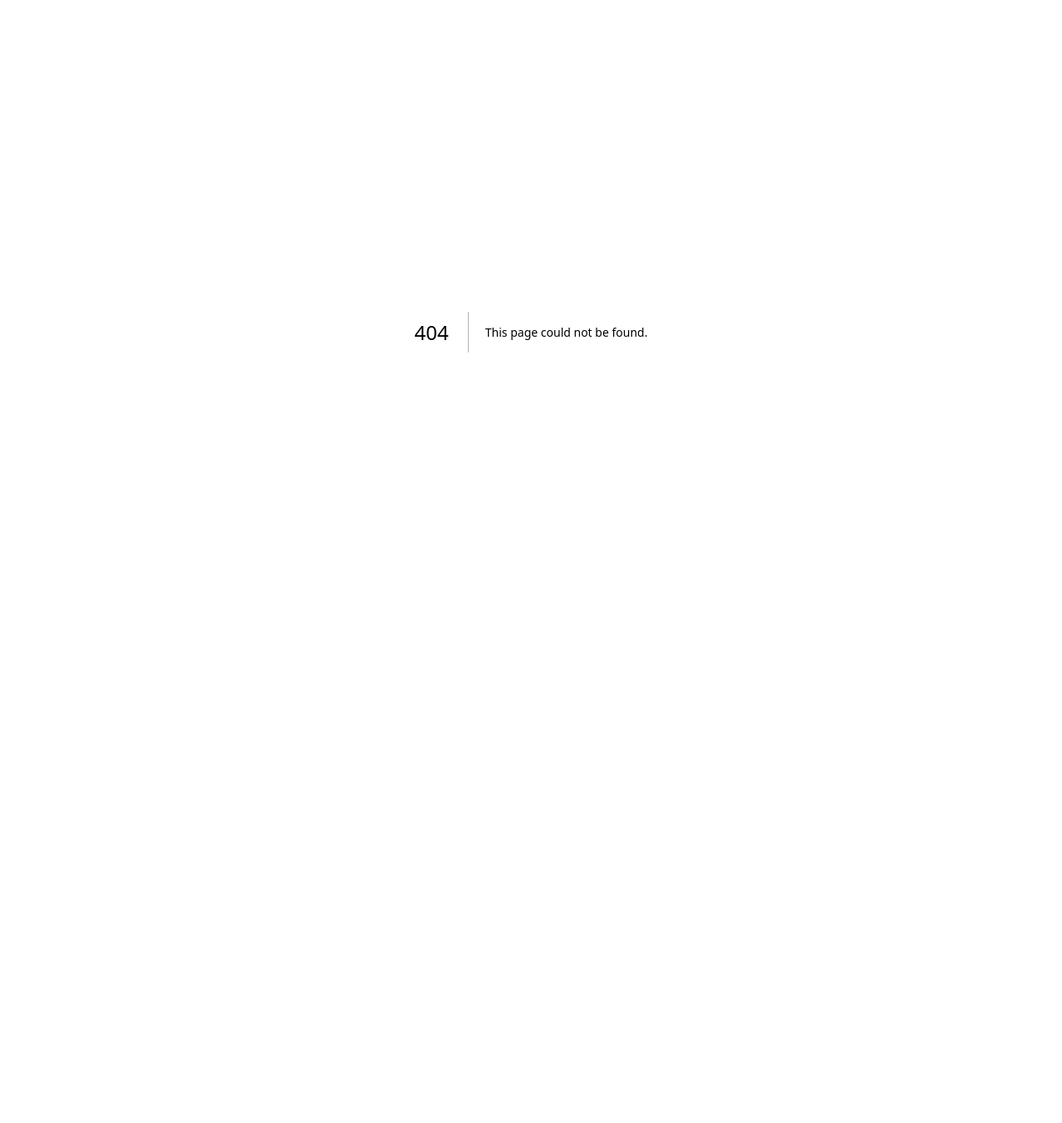
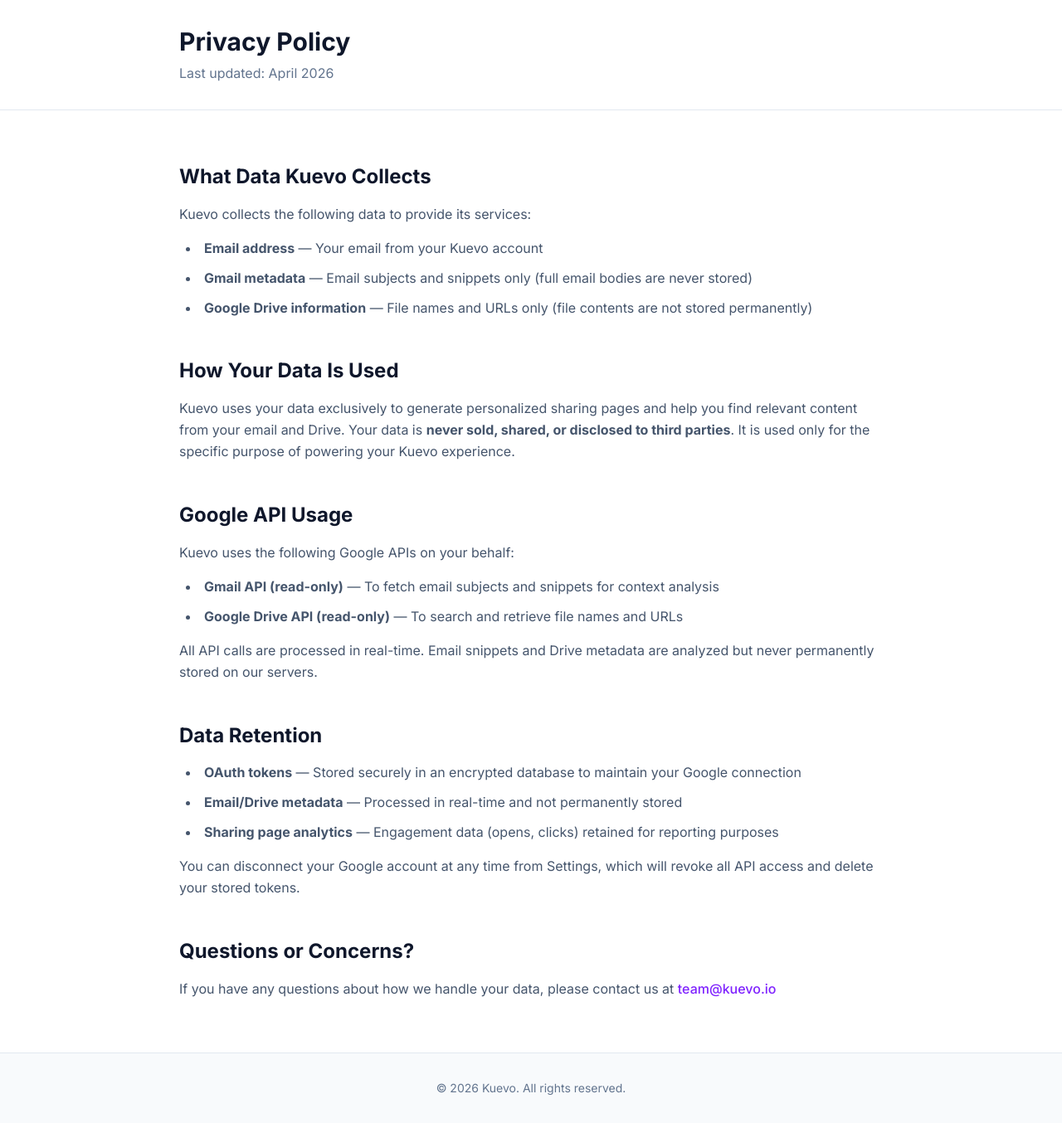
Before and after one commit to dams-lore/kuevo, a Next.js app: page /privacy in a window 1280 px wide. Before the commit this address had no page. Shown: the whole page at 83% size. Before the commit the page ends 800 px from the top, so only its background shows below. Built offline with nearby package versions, Linux system fonts and the light colour scheme.

Commit message:
add: /privacy and /terms pages - legal compliance

```diff
--- /dev/null
+++ b/src/app/privacy/page.tsx
@@ -0,0 +1,86 @@
+export default function PrivacyPage() {
+  return (
+    <div className="min-h-screen bg-white text-slate-900">
+      {/* Header */}
+      <header className="border-b border-slate-200">
+        <div className="max-w-4xl mx-auto px-6 py-8">
+          <h1 className="text-3xl font-bold mb-2">Privacy Policy</h1>
+          <p className="text-slate-500">Last updated: April 2026</p>
+        </div>
+      </header>
+
+      {/* Content */}
+      <main className="max-w-4xl mx-auto px-6 py-16">
+        <div className="space-y-12">
+          {/* Data Collection */}
+          <section>
+            <h2 className="text-2xl font-bold mb-4 text-slate-900">What Data Kuevo Collects</h2>
+            <p className="text-slate-600 leading-relaxed mb-4">
+              Kuevo collects the following data to provide its services:
+            </p>
+            <ul className="list-disc list-inside space-y-3 text-slate-600 ml-2">
+              <li><strong>Email address</strong> — Your email from your Kuevo account</li>
+              <li><strong>Gmail metadata</strong> — Email subjects and snippets only (full email bodies are never stored)</li>
+              <li><strong>Google Drive information</strong> — File names and URLs only (file contents are not stored permanently)</li>
+            </ul>
+          </section>
+
+          {/* Data Usage */}
+          <section>
+            <h2 className="text-2xl font-bold mb-4 text-slate-900">How Your Data Is Used</h2>
+            <p className="text-slate-600 leading-relaxed">
+              Kuevo uses your data exclusively to generate personalized sharing pages and help you find relevant content from your email and Drive.
+              Your data is <strong>never sold, shared, or disclosed to third parties</strong>. It is used only for the specific purpose of powering your Kuevo experience.
+            </p>
+          </section>
+
+          {/* Google API Usage */}
+          <section>
+            <h2 className="text-2xl font-bold mb-4 text-slate-900">Google API Usage</h2>
+            <p className="text-slate-600 leading-relaxed mb-4">
+              Kuevo uses the following Google APIs on your behalf:
+            </p>
+            <ul className="list-disc list-inside space-y-3 text-slate-600 ml-2">
+              <li><strong>Gmail API (read-only)</strong> — To fetch email subjects and snippets for context analysis</li>
+              <li><strong>Google Drive API (read-only)</strong> — To search and retrieve file names and URLs</li>
+            </ul>
+            <p className="text-slate-600 leading-relaxed mt-4">
+              All API calls are processed in real-time. Email snippets and Drive metadata are analyzed but never permanently stored on our servers.
+            </p>
+          </section>
+
+          {/* Data Retention */}
+          <section>
+            <h2 className="text-2xl font-bold mb-4 text-slate-900">Data Retention</h2>
+            <ul className="list-disc list-inside space-y-3 text-slate-600 ml-2">
+              <li><strong>OAuth tokens</strong> — Stored securely in an encrypted database to maintain your Google connection</li>
+              <li><strong>Email/Drive metadata</strong> — Processed in real-time and not permanently stored</li>
+              <li><strong>Sharing page analytics</strong> — Engagement data (opens, clicks) retained for reporting purposes</li>
+            </ul>
+            <p className="text-slate-600 leading-relaxed mt-4">
+              You can disconnect your Google account at any time from Settings, which will revoke all API access and delete your stored tokens.
+            </p>
+          </section>
+
+          {/* Contact */}
+          <section>
+            <h2 className="text-2xl font-bold mb-4 text-slate-900">Questions or Concerns?</h2>
+            <p className="text-slate-600 leading-relaxed">
+              If you have any questions about how we handle your data, please contact us at{' '}
+              <a href="mailto:team@kuevo.io" className="text-violet-600 hover:text-violet-700 font-medium">
+                team@kuevo.io
+              </a>
+            </p>
+          </section>
+        </div>
+      </main>
+
+      {/* Footer */}
+      <footer className="border-t border-slate-200 bg-slate-50 py-8">
+        <div className="max-w-4xl mx-auto px-6 text-center text-sm text-slate-500">
+          <p>© 2026 Kuevo. All rights reserved.</p>
+        </div>
+      </footer>
+    </div>
+  )
+}
--- /dev/null
+++ b/src/app/terms/page.tsx
@@ -0,0 +1,102 @@
+export default function TermsPage() {
+  return (
+    <div className="min-h-screen bg-white text-slate-900">
+      {/* Header */}
+      <header className="border-b border-slate-200">
+        <div className="max-w-4xl mx-auto px-6 py-8">
+          <h1 className="text-3xl font-bold mb-2">Terms of Service</h1>
+          <p className="text-slate-500">Last updated: April 2026</p>
+        </div>
+      </header>
+
+      {/* Content */}
+      <main className="max-w-4xl mx-auto px-6 py-16">
+        <div className="space-y-12">
+          {/* Service Description */}
+          <section>
+            <h2 className="text-2xl font-bold mb-4 text-slate-900">Service Description</h2>
+            <p className="text-slate-600 leading-relaxed">
+              Kuevo is a content sharing platform designed for sales and customer success teams. It enables users to create
+              branded sharing pages with personalized content from their email and Google Drive, with real-time engagement tracking.
+            </p>
+          </section>
+
+          {/* User Responsibilities */}
+          <section>
+            <h2 className="text-2xl font-bold mb-4 text-slate-900">User Responsibilities</h2>
+            <p className="text-slate-600 leading-relaxed mb-4">
+              By using Kuevo, you agree to:
+            </p>
+            <ul className="list-disc list-inside space-y-3 text-slate-600 ml-2">
+              <li>Use the service only for legitimate business purposes</li>
+              <li>Be responsible for the content you share through Kuevo</li>
+              <li>Ensure you have the right to share any content you include on your sharing pages</li>
+              <li>Not use Kuevo to share confidential, proprietary, or sensitive information without proper authorization</li>
+              <li>Comply with all applicable laws and regulations in your jurisdiction</li>
+            </ul>
+            <p className="text-slate-600 leading-relaxed mt-4">
+              Kuevo is not responsible for any content you choose to share or the consequences thereof.
+            </p>
+          </section>
+
+          {/* Data Handling */}
+          <section>
+            <h2 className="text-2xl font-bold mb-4 text-slate-900">Data Handling</h2>
+            <p className="text-slate-600 leading-relaxed">
+              For details on how Kuevo collects, uses, and protects your data, please refer to our{' '}
+              <a href="/privacy" className="text-violet-600 hover:text-violet-700 font-medium">
+                Privacy Policy
+              </a>
+              .
+            </p>
+          </section>
+
+          {/* Service Availability */}
+          <section>
+            <h2 className="text-2xl font-bold mb-4 text-slate-900">Service Availability</h2>
+            <p className="text-slate-600 leading-relaxed mb-4">
+              Kuevo is provided on an <strong>as-is basis</strong> with best-effort uptime. While we strive to maintain
+              reliable service, we do not guarantee:
+            </p>
+            <ul className="list-disc list-inside space-y-3 text-slate-600 ml-2">
+              <li>Uninterrupted service availability</li>
+              <li>Freedom from errors or bugs</li>
+              <li>Specific performance metrics or uptime SLAs</li>
+              <li>Permanent data retention beyond what is stated in our Privacy Policy</li>
+            </ul>
+            <p className="text-slate-600 leading-relaxed mt-4">
+              Kuevo is not liable for any damages resulting from service interruptions, data loss, or unavailability.
+            </p>
+          </section>
+
+          {/* Contact */}
+          <section>
+            <h2 className="text-2xl font-bold mb-4 text-slate-900">Questions or Disputes?</h2>
+            <p className="text-slate-600 leading-relaxed">
+              If you have any questions about these terms or wish to report a violation, please contact us at{' '}
+              <a href="mailto:team@kuevo.io" className="text-violet-600 hover:text-violet-700 font-medium">
+                team@kuevo.io
+              </a>
+            </p>
+          </section>
+
+          {/* Modification */}
+          <section>
+            <h2 className="text-2xl font-bold mb-4 text-slate-900">Changes to These Terms</h2>
+            <p className="text-slate-600 leading-relaxed">
+              Kuevo reserves the right to modify these terms at any time. Continued use of the service constitutes acceptance
+              of the updated terms. We will notify users of significant changes via email or through the application.
+            </p>
+          </section>
+        </div>
+      </main>
+
+      {/* Footer */}
+      <footer className="border-t border-slate-200 bg-slate-50 py-8">
+        <div className="max-w-4xl mx-auto px-6 text-center text-sm text-slate-500">
+          <p>© 2026 Kuevo. All rights reserved.</p>
+        </div>
+      </footer>
+    </div>
+  )
+}
```
